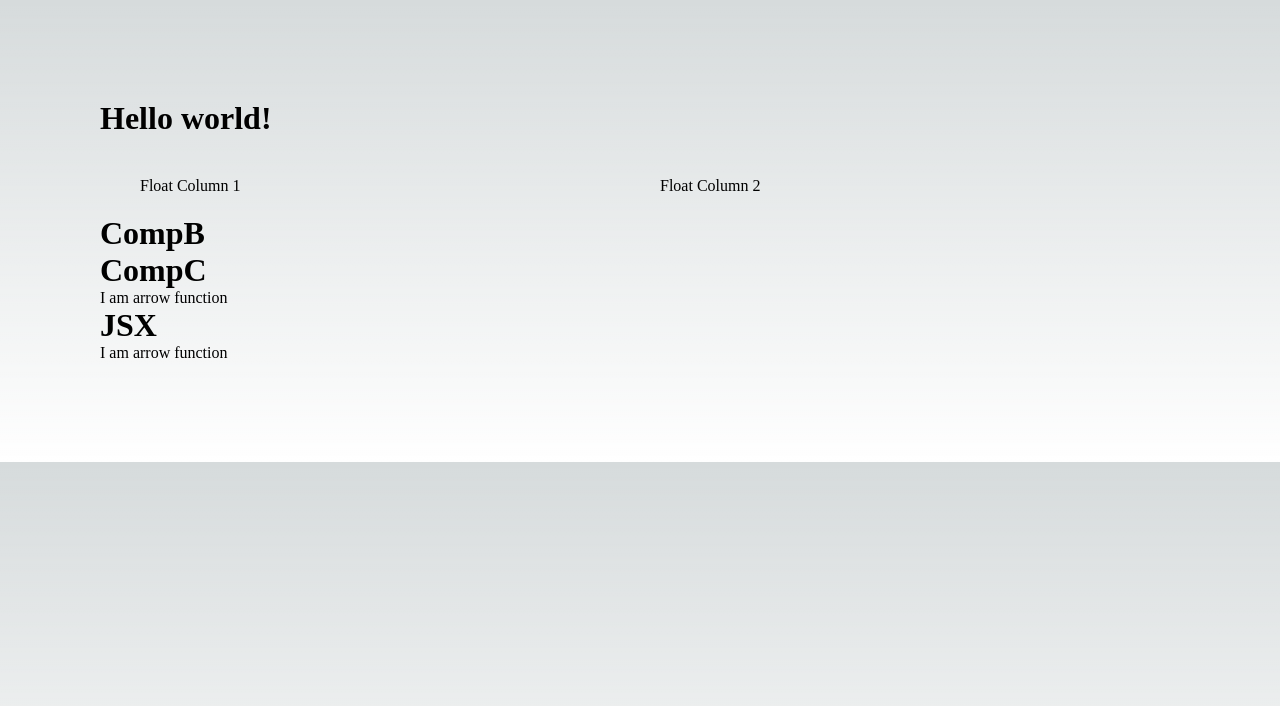
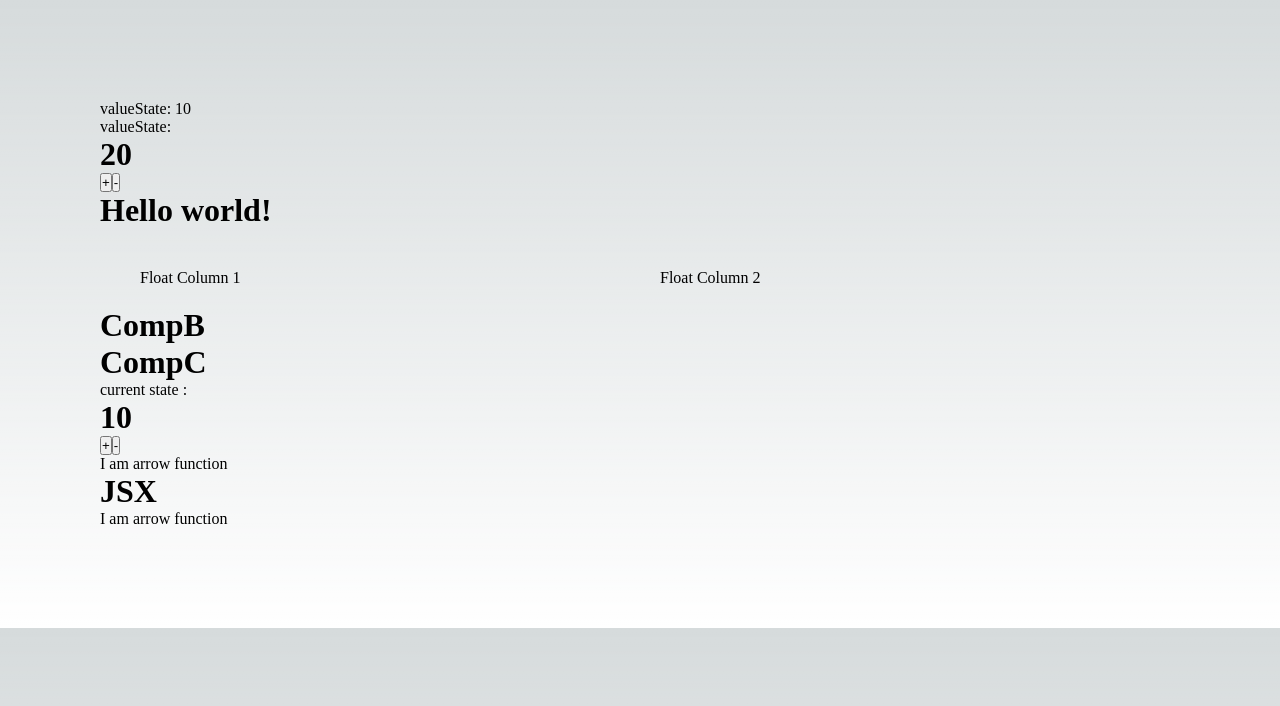
Before and after one commit to mrkataei/content-manager, a Next.js app: page / in a window 1280 px wide. Shown: the top 706 px of the page. Built offline with nearby package versions, Linux system fonts and the light colour scheme.

Commit message:
class state

```diff
--- a/src/pages/index.js
+++ b/src/pages/index.js
@@ -1,4 +1,4 @@
-import React from "react";
+import React, { useState } from "react";
 
 function CompA() {
   return (
@@ -18,8 +18,29 @@ function CompB() {
 }
 
 class CompC extends React.Component {
+  state = {
+    myValue: 10,
+  };
+
+  changeState(incrementor) {
+    // console.log(incrementor);
+    this.setState({
+      myValue: incrementor,
+    });
+  }
   render() {
-    return <h1>CompC</h1>;
+    return (
+      <>
+        <h1>CompC</h1>
+        current state : <h1>{this.state.myValue}</h1>
+        <button onClick={() => this.changeState(this.state.myValue + 1)}>
+          +
+        </button>
+        <button onClick={() => this.changeState(this.state.myValue - 1)}>
+          -
+        </button>
+      </>
+    );
   }
 }
 
@@ -44,8 +65,24 @@ function CompI() {
   );
 }
 export default function Home() {
+  const valueState = useState(10);
+  const [value, setValue] = useState(20);
+  console.log(valueState);
+  console.log(valueState[0]);
+
+  const increment = () => {
+    setValue(value + 1);
+  };
+  const decrement = () => {
+    setValue(value - 1);
+  };
   return (
     <div>
+      valueState: {valueState[0]}
+      <br></br>
+      valueState: <h1>{value}</h1>
+      <button onClick={increment}>+</button>
+      <button onClick={() => setValue(value - 1)}>-</button>
       <h1>Hello world!</h1>
       <CompA />
       <CompB />
```
